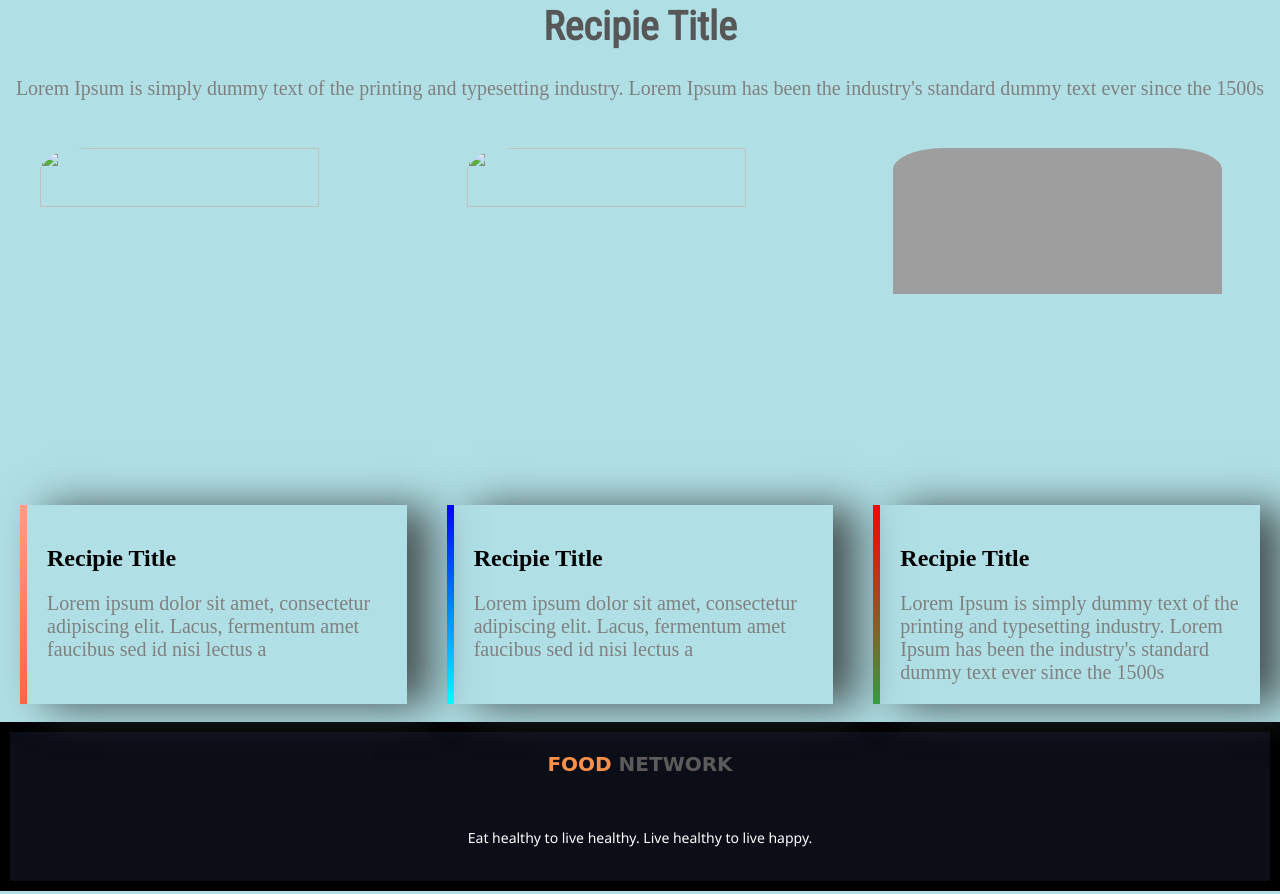
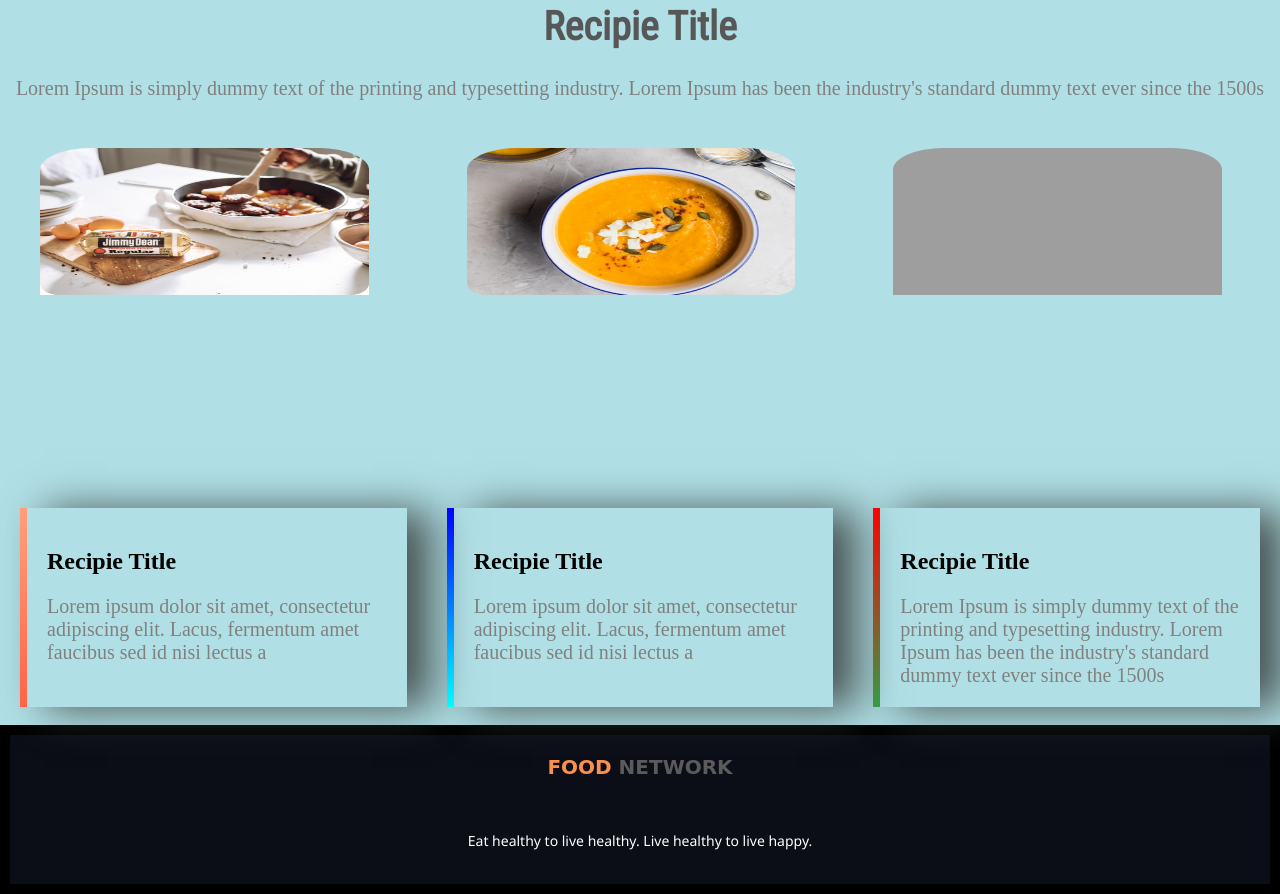
Before and after one commit to oniket-pranto/roni, a plain HTML site: page index.html in a window 1280 px wide. Shown: the part 1720-2614 px from the top of the page. Drawn offline with Linux system fonts and the light colour scheme; the site is published under a folder, as on GitHub Pages, so addresses that start at the root find nothing; a web font is replaced by a local one.

Commit message:
firs again commit

```diff
--- a/index.html
+++ b/index.html
@@ -65,8 +65,8 @@ healthy and delicious food for you</p>
     1500s </p>
 </div>
 <section>
-<div class="half-width"><img src="/images/food/Project Cover.jpg" class="img-border"width="60%" height="40%"></div>
-<div class="half-width"><img src="/images/food/Project Cover.png" class="img-border"width="60%" height="40%"></div>
+<div class="half-width"><img src="images/food/Project Cover.jpg" class="img-border"width="60%" height="40%"></div>
+<div class="half-width"><img src="images/food/Project Cover.png" class="img-border"width="60%" height="40%"></div>
 <div class="half-width"><img src="images/food/Project Cover6.png" class="img-border"width="60%" height="40%"></div>
 
 </section>
```
